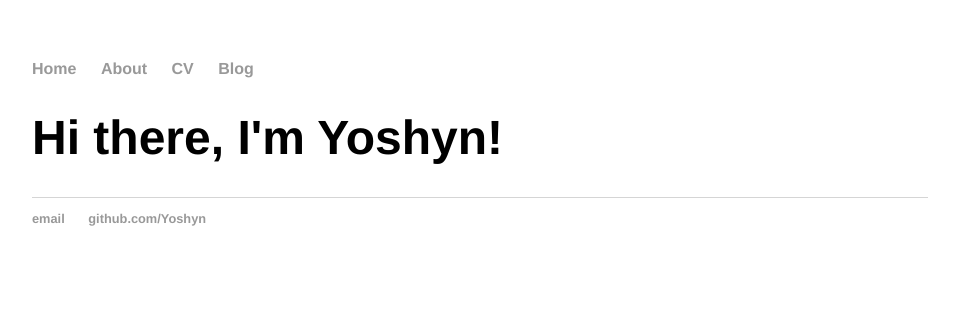
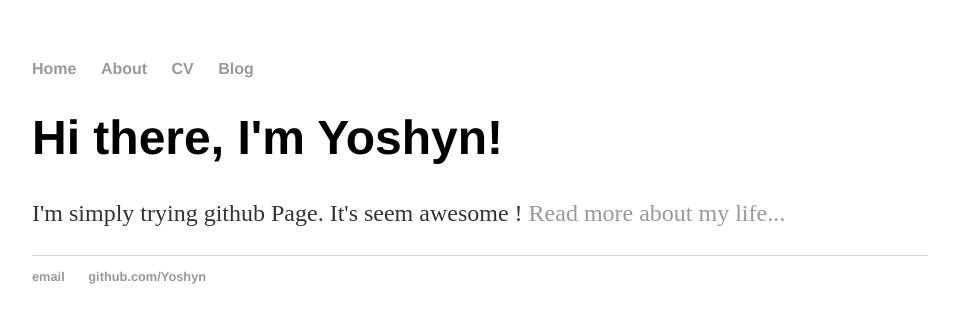
Before and after one commit to Yoshyn/yoshyn, a Jekyll site: the page built from index.html, in a window 1280 px wide. Shown: the top 323 px of the page, without its empty margins (160-1119 px from the left). Built offline with Jekyll 4.4.1, drawn with Linux system fonts in a browser that asks for light colours.

Commit message:
Update index.html
Use the default layout

```diff
--- a/index.html
+++ b/index.html
@@ -1,28 +1,8 @@
-<!DOCTYPE html>
-<html>
-	<head>
-		<title>Yoshyn</title>
-		<link rel="stylesheet" type="text/css" href="/css/main.css">
-	</head>
-	<body>
-		<nav>
-    		<ul>
-        		<li><a href="/">Home</a></li>
-	        	<li><a href="/about">About</a></li>
-        		<li><a href="/cv">CV</a></li>
-        		<li><a href="/blog">Blog</a></li>
-    		</ul>
-		</nav>
-		<div class="container">
-    		<div class="blurb">
-        		<h1>Hi there, I'm Yoshyn!</h1>
-    		</div><!-- /.blurb -->
-		</div><!-- /.container -->
-		<footer>
-    		<ul>
-        		<li><a href="mailto:sylvestre.antoine+github@gmail.com">email</a></li>
-        		<li><a href="https://github.com/Yoshyn">github.com/Yoshyn</a></li>
-			</ul>
-		</footer>
-	</body>
-</html>
+---
+layout: default
+title: Yoshyn, Sample Github Page
+---
+<div class="blurb">
+	<h1>Hi there, I'm Yoshyn!</h1>
+	<p>I'm simply trying github Page. It's seem awesome ! <a href="/about">Read more about my life...</a></p>
+</div><!-- /.blurb -->
```
